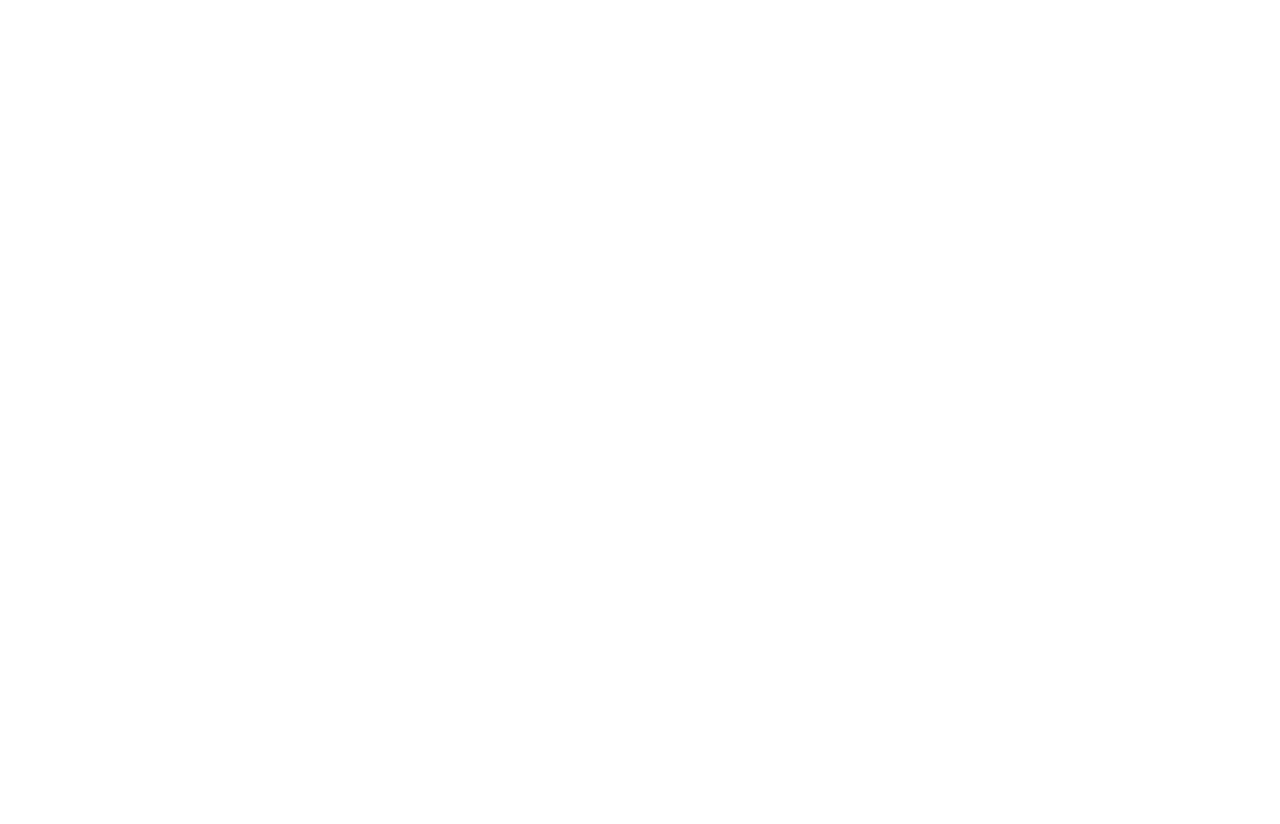
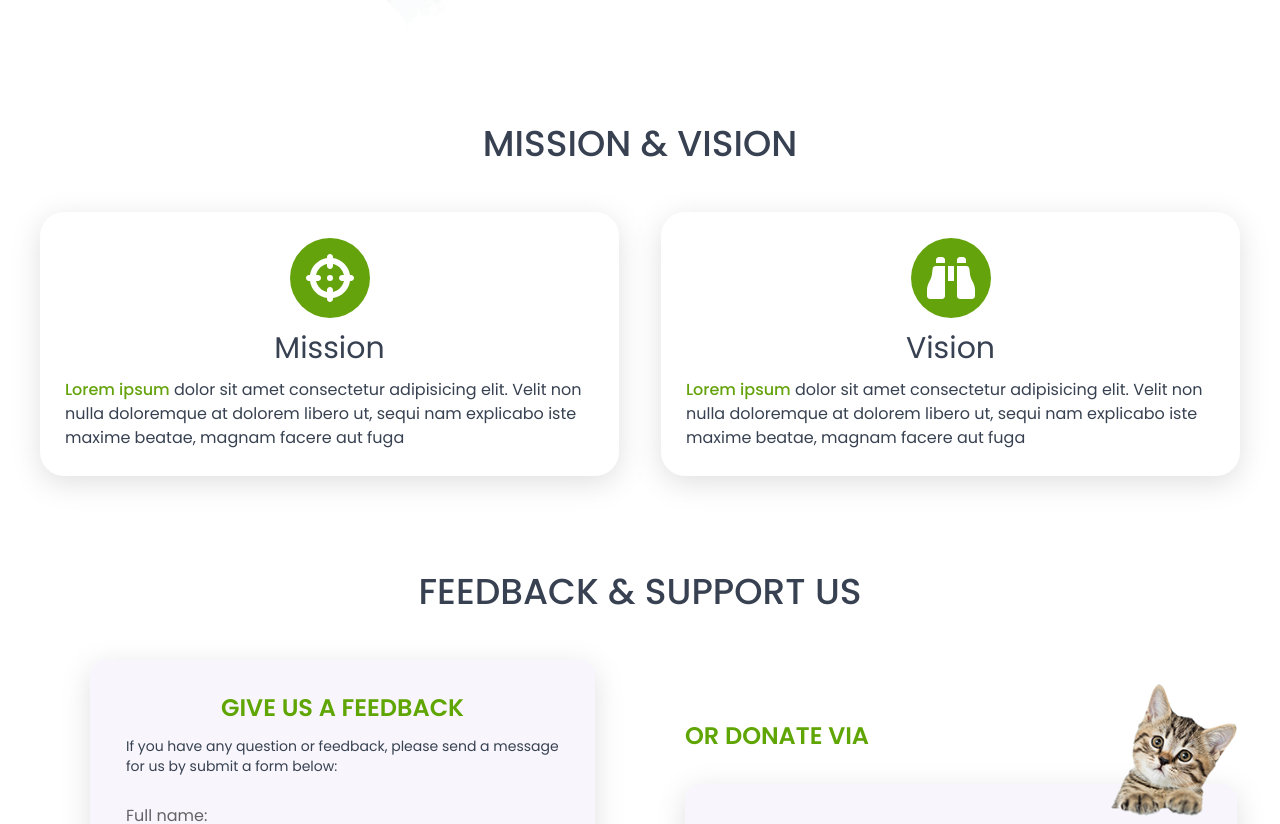
Before and after one commit to nkhangg/test, a Next.js app: page /about in a window 1280 px wide. Before the commit this address had no page. Shown: the part 1080-1904 px from the top of the page. Before the commit the page ends 1244 px from the top, so only its background shows below. Built offline with nearby package versions, Linux system fonts and the light colour scheme; a web font is replaced by a local one.

Commit message:
about-page

```diff
--- /dev/null
+++ b/src/app/about/page.tsx
@@ -0,0 +1,8 @@
+import { AboutPage } from '@/components/pages';
+import React from 'react';
+
+export interface ILoginProps {}
+
+export default function Login(props: ILoginProps) {
+    return <AboutPage />;
+}
--- a/src/components/boxs/BoxTitle.tsx
+++ b/src/components/boxs/BoxTitle.tsx
@@ -7,18 +7,20 @@
     title: string;
     locationTitle?: 'center' | 'left' | 'right';
     background?: string;
+    className?: string;
 }
 
-export default function BoxTitle({ children, title, locationTitle = 'center', background }: IBoxTitleProps) {
+export default function BoxTitle({ children, title, locationTitle = 'center', background, className }: IBoxTitleProps) {
     return (
         <ContainerContent
-            classNameContainer={classNames('min-h-[1000px]', {
+            className={className}
+            classNameContainer={classNames('', {
                 'bg-white': !background,
                 [background ?? '']: background,
             })}
         >
             <h2
-                className={classNames('text-black-main py-[48px] text-4xl font-medium', {
+                className={classNames('text-black-main mt-24 pb-[48px] text-4xl font-medium', {
                     ['text-' + locationTitle]: true,
                 })}
             >
--- a/src/components/common/common-components/AboutCom.tsx
+++ b/src/components/common/common-components/AboutCom.tsx
@@ -1,14 +1,17 @@
 /* eslint-disable @next/next/no-img-element */
 import { DivAnitmation } from '@/components';
 import { aboutComData } from '@/datas/component-data';
-import Image from 'next/image';
-import * as React from 'react';
+import classNames from 'classnames';
+import React from 'react';
 
-export interface IAboutComProps {}
+export interface IAboutComProps {
+    hideTitle?: boolean;
+}
 
-export default function AboutCom(props: IAboutComProps) {
+export default function AboutCom({ hideTitle = true }: IAboutComProps) {
     return (
         <section className="px-10">
+            {!hideTitle && <h2 className={classNames('text-black-main mt-24 pb-[48px] text-4xl font-medium uppercase text-center')}>ABOUT US</h2>}
             <div className="bg-white w-full flex flex-col md:flex-row gap-10 lg:gap-[88px] items-center lg:w-main max-w-[100%] m-auto">
                 <DivAnitmation className="md:w-[40%] w-full">
                     <img className="w-full h-full" src={`/images/${aboutComData.image}`} alt="about-com-img" />
--- a/src/components/common/common-components/ContainerContent.tsx
+++ b/src/components/common/common-components/ContainerContent.tsx
@@ -9,7 +9,7 @@
 
 export default function ContainerContent({ children, className, classNameContainer }: IContainerContentProps) {
     return (
-        <div
+        <section
             className={classNames('w-full h-full', {
                 [classNameContainer ?? '']: !!classNameContainer,
             })}
@@ -23,6 +23,6 @@
                     {children}
                 </div>
             </section>
-        </div>
+        </section>
     );
 }
--- /dev/null
+++ b/src/components/common/common-components/mission-vison/MissionVison.tsx
@@ -0,0 +1,31 @@
+import * as React from 'react';
+import { ContainerContent } from '../..';
+import MissionVisonItem from './MissionVisonItem';
+import { icon } from '@fortawesome/fontawesome-svg-core';
+import { faBinoculars, faCrosshairs } from '@fortawesome/free-solid-svg-icons';
+import { BoxTitle } from '@/components';
+
+export interface IMissionVisonProps {}
+
+export default function MissionVison(props: IMissionVisonProps) {
+    return (
+        <BoxTitle title="MISSION & VISION" className="my-20">
+            <div className="w-full grid lg:grid-cols-2 items-center justify-between gap-[42px]">
+                <MissionVisonItem
+                    data={{
+                        icon: faCrosshairs,
+                        content: `Lorem ipsum dolor sit amet consectetur adipisicing elit. Velit non nulla doloremque at dolorem libero ut, sequi nam explicabo iste maxime beatae, magnam facere aut fuga`,
+                        title: 'Mission',
+                    }}
+                />
+                <MissionVisonItem
+                    data={{
+                        icon: faBinoculars,
+                        content: `Lorem ipsum dolor sit amet consectetur adipisicing elit. Velit non nulla doloremque at dolorem libero ut, sequi nam explicabo iste maxime beatae, magnam facere aut fuga`,
+                        title: 'Vision',
+                    }}
+                />
+            </div>
+        </BoxTitle>
+    );
+}
--- /dev/null
+++ b/src/components/common/common-components/mission-vison/MissionVisonItem.tsx
@@ -0,0 +1,22 @@
+import { IconDefinition, faHeart } from '@fortawesome/free-solid-svg-icons';
+import { FontAwesomeIcon } from '@fortawesome/react-fontawesome';
+import React from 'react';
+
+export interface IMissionVisonItemProps {
+    data: { icon: IconDefinition; title: string; content: string };
+    positionHightlight?: number;
+}
+
+export default function MissionVisonItem({ data, positionHightlight = 12 }: IMissionVisonItemProps) {
+    return (
+        <div className="w-full shadow-primary rounded-3xl px-[25px] py-[26px] text-black-main flex flex-col justify-between items-center gap-3">
+            <span className="rounded-full p-4 bg-green-65a30d text-white h-20 w-20 flex items-center justify-center text-7xl">
+                <FontAwesomeIcon icon={data.icon} />
+            </span>
+            <h3 className=" text-3xl">{data.title}</h3>
+            <p className="text-1xl">
+                <b className="text-green-main-dark font-medium">{data.content.slice(0, positionHightlight)}</b> {data.content.slice(positionHightlight)}
+            </p>
+        </div>
+    );
+}
--- a/src/components/index.ts
+++ b/src/components/index.ts
@@ -24,6 +24,8 @@
 
 // components
 export { default as Feedback } from './common/common-components/Feedback';
+export { default as MissionVison } from './common/common-components/mission-vison/MissionVison';
+export { default as MissionVisonItem } from './common/common-components/mission-vison/MissionVisonItem';
 export { default as KnowldegeAboutFoster } from './common/common-components/knowldeges/KnowldegeAboutFoster';
 export { default as KnowldegeAboutFosterPreview } from './common/common-components/knowldeges/KnowldegeAboutFosterPreview';
 export { default as KnowldegeAboutFosterItem } from './common/common-components/knowldeges/KnowldegeAboutFosterItem';
--- /dev/null
+++ b/src/components/pages/AboutPage.tsx
@@ -0,0 +1,15 @@
+import * as React from 'react';
+import { AboutCom, ContainerContent } from '../common';
+import { BoxTitle, Feedback, MissionVison } from '..';
+
+export interface IAboutPageProps {}
+
+export default function AboutPage(props: IAboutPageProps) {
+    return (
+        <>
+            <AboutCom hideTitle={false} />
+            <MissionVison />
+            <Feedback />
+        </>
+    );
+}
--- a/src/components/pages/index.ts
+++ b/src/components/pages/index.ts
@@ -1,2 +1,3 @@
 export { default as HomePage } from './HomePage';
 export { default as LoginPage } from './LoginPage';
+export { default as AboutPage } from './AboutPage';
--- a/src/components/products-and-pets/Pets.tsx
+++ b/src/components/products-and-pets/Pets.tsx
@@ -13,7 +13,7 @@
 
 export default function Pets({ data, heading, bottom = 'load-more' }: IPetsProps) {
     return (
-        <ContainerContent classNameContainer="bg-[#F5FAFF] mt-[30px] pt-[50px]">
+        <ContainerContent classNameContainer="bg-[#F5FAFF] mt-[30px] pt-24">
             {heading ? heading : <h2 className="text-black-main text-center pb-[35px] text-4xl font-medium">RECENTLY FOSTER</h2>}
 
             <div className="w-full grid md:grid-cols-3 lg:grid-cols-4 gap-[20px] gap-y-9">
--- a/src/datas/header.ts
+++ b/src/datas/header.ts
@@ -2,6 +2,7 @@
 
 export const navbar = [
     { title: 'Home', href: '/' },
+    { title: 'About', href: '/about' },
     { title: 'Take Action', href: '/take-action' },
     { title: 'Adopt', href: '/adopt' },
     { title: 'Contact', href: '/contact' },
--- a/tailwind.config.ts
+++ b/tailwind.config.ts
@@ -44,6 +44,7 @@
             },
             fontSize: {
                 '1xl': '16px',
+                '7xl': '48px',
             },
             boxShadow: {
                 primary: 'rgba(100, 100, 111, 0.2) 0px 7px 29px 0px;',
```
